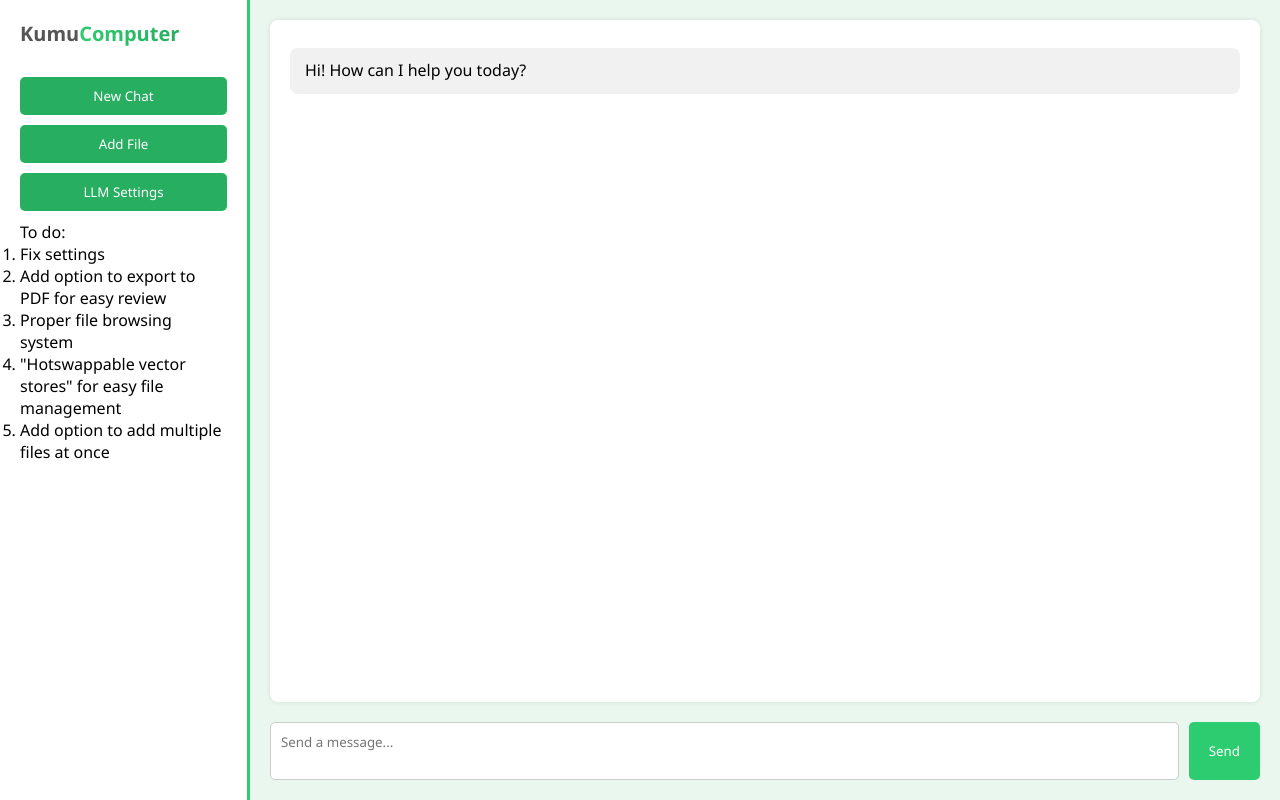
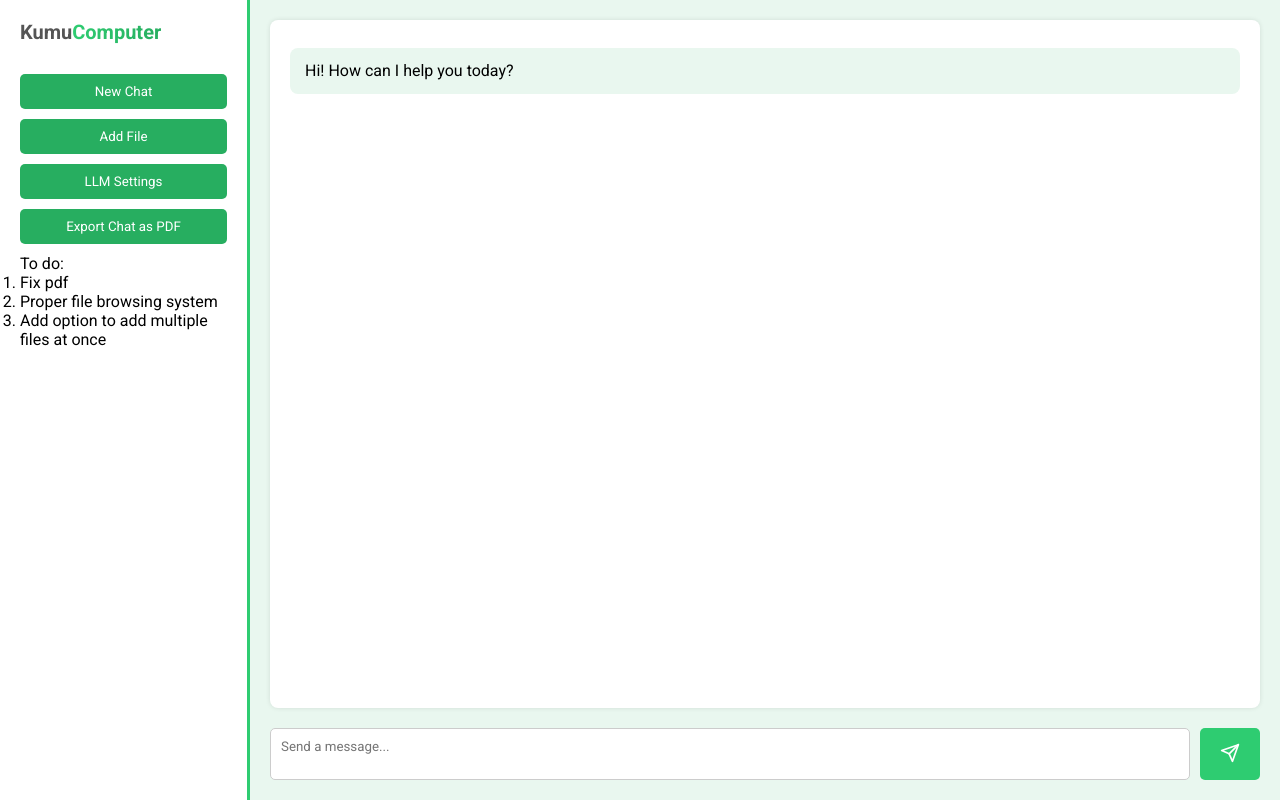
Before and after one commit to PurpleMaia/ryan-nupepa-assist, a Flask app: page /app in a window 1280 px wide. Run offline with Flask 3, Linux system fonts and the light colour scheme; some libraries are stand-ins or nearby versions.

Commit message:
added features (PDF, Proper settings menu), fixed bugs with settings and temperature causing failed request to OPENAI.

```diff
--- a/app.py
+++ b/app.py
@@ -24,21 +24,28 @@ def about():
 def chat():
     messages = request.json.get("messages", [])
     model = request.json.get("model", "gpt-4.1-mini")
-    temperature = request.json.get("temperature", 0.7)
-    max_tokens = request.json.get("max_tokens", 4096)
+    temperature = float(request.json.get("temperature", 0.7))
+    max_tokens = int(request.json.get("max_tokens", 4096))
 
-    response = client.responses.create(
-        model=model,
-        temperature=temperature,
-        max_output_tokens=max_tokens,
-        tools=[{
+    response_parameters = {
+        "model": model,
+        "max_output_tokens": max_tokens,
+        "tools": [{
             "type": "file_search",
             "vector_store_ids": ["vs_6875a8264e04819181f92591e60c1054"],
             "max_num_results": 20
         }],
-        input=messages,
-        instructions="You are KumuComputer, a helpful assistant that helps the user to research parts of Hawaiian History. Utilize relevant files to craft a response that satisfies the user's request."
-    )
+        "input": messages,
+        "instructions": "You are KumuComputer, a helpful assistant that helps the user to research parts of Hawaiian History. Utilize relevant files to craft a response that satisfies the user's request. IMPORTANT: Be sure to ALWAYS cite the file you pull information from at then end of your message."
+    }
+
+    # Temperature is not supported for these models and must be omitted.
+    no_temperature_models = {"o3", "o3-pro", "o4-mini"}
+    if model not in no_temperature_models:
+        response_parameters["temperature"] = temperature
+
+    response = client.responses.create(**response_parameters)
+
     reply = response.output_text
     print(response)
     return jsonify({'reply': reply})
--- a/static/chat.css
+++ b/static/chat.css
@@ -1,6 +1,6 @@
 body {
     margin: 0;
-    font-family: 'Segoe UI', sans-serif;
+    font-family: 'Roboto', sans-serif;
     background: var(--color-light);
     display: flex;
     height: 100vh;
@@ -10,30 +10,6 @@ body {
     -webkit-background-clip: text;
     background-clip: text;
     -webkit-text-fill-color: transparent;
-}
-.llm-settings {
-    display: flex;
-    flex-direction: column;
-    margin: 0px;
-    gap: 20px;
-}
-.llm-settings label {
-    font-size: 14px;
-    color: black;
-}
-
-.llm-settings select {
-    padding: 10px;
-    border-radius: 5px;
-    border: 1px solid #ccc;
-    background: transparent;
-}
-
-.llm-settings input[type="number"] {
-    width: 100%;
-    padding: 10px;
-    border-radius: 5px;
-    border: 1px solid #ccc;
 }
 
 .sidebar {
@@ -129,11 +105,11 @@ body {
 
 .chat-message.user {
     text-align: right;
-    background: var(--color-light)
 }
 
 .chat-message.bot {
     text-align: left;
+    background: var(--color-light)
 }
 
 .chat-message.bot code {
--- a/static/chat.js
+++ b/static/chat.js
@@ -4,7 +4,20 @@ async function sendMessage() {
     const userInput = document.getElementById("userInput");
     const chatBox = document.getElementById("chatBox");
     const message = userInput.value.trim();
+    const sendIcon = document.getElementById("sendIcon");
+    const waitIcon = document.getElementById("waitIcon");
+    const sendButton = document.getElementById("sendButton");
+
+    const temperature = document.getElementById("temperature").value;
+    const max_tokens = document.getElementById("maxTokens").value;
+    const model = document.getElementById("llmModel").value;
     if (!message) return;
+
+    sendButton.style.cursor = "wait";
+    sendButton.style.pointerEvents = "none";
+    sendButton.style.background = "var(--color-neutral)";
+    sendIcon.style.display = "none";
+    waitIcon.style.display = "inline-block";
 
     // Add user message to UI and conversation array
     appendMessage("user", message);
@@ -17,7 +30,7 @@ async function sendMessage() {
             headers: {
                 "Content-Type": "application/json"
             },
-            body: JSON.stringify({ messages: conversation })
+            body: JSON.stringify({messages: conversation, model, temperature, max_tokens})
         });
 
         const data = await response.json();
@@ -28,6 +41,13 @@ async function sendMessage() {
     } catch (error) {
         appendMessage("bot", "Error reaching server");
     }
+
+
+    sendButton.style.cursor = "pointer";
+    sendButton.style.pointerEvents = "auto";
+    sendButton.style.background = "var(--color-primary)";
+    document.getElementById("sendIcon").style.display = "inline-block";
+    document.getElementById("waitIcon").style.display = "none";
 }
 
 
@@ -45,6 +65,7 @@ function appendMessage(sender, text) {
 
 function clearChat() {
     document.getElementById("chatBox").innerHTML = "";
+    appendMessage("bot", "Hi! How can I help you today?");
 }
 
 
@@ -79,10 +100,11 @@ function addFile() {
 // !! BEGIN CHATGPT GENERATED FUNCTIONS
 function toggleSettings() {
     const panel = document.getElementById("settingsPanel");
-    panel.style.display = panel.style.display === "none" ? "block" : "none";
-  }
+    panel.style.display = panel.style.display === "none" ? "flex" : "none";
+}
 
-  document.getElementById("temperature")?.addEventListener("input", function () {
-    document.getElementById("tempValue").innerText = this.value;
-});
+function exportPDF() {
+    const doc = new jsPDF();
+    doc.save("conversation.pdf");
+}
 // !! END CHATGPT GENERATED FUNCTIONS
--- a/static/common.css
+++ b/static/common.css
@@ -14,5 +14,5 @@
     margin: 0;
     padding: 0;
     box-sizing: border-box;
-    font-family: 'Segoe UI', sans-serif;
+    font-family: 'Roboto', sans-serif;
 }
--- a/static/index.css
+++ b/static/index.css
@@ -48,7 +48,8 @@ nav a:hover {
 
 .hero {
     height: 100vh;
-    background: linear-gradient(rgba(20, 40, 30, 0.7), rgba(20, 40, 30, 0.7)), url('../static/images/cover.jpg') no-repeat center center/cover;
+    background: linear-gradient(rgba(20, 40, 30, 0.8), rgba(20, 40, 30, 0.8)),
+                url('../static/images/cover.png') no-repeat center center/cover;
     display: flex;
     justify-content: center;
     align-items: center;
--- a/templates/chat.html
+++ b/templates/chat.html
@@ -14,6 +14,14 @@
 
     <!-- DOMPurify to santize user inputs. -->
     <script type="text/javascript" src="/static/purify.min.js"></script>
+
+    <!-- jsPDF for PDF export -->
+    <script src="https://cdnjs.cloudflare.com/ajax/libs/jspdf/2.5.1/jspdf.umd.min.js"></script>
+
+    <!-- Roboto -->
+    <link rel="preconnect" href="https://fonts.googleapis.com">
+    <link rel="preconnect" href="https://fonts.gstatic.com" crossorigin>
+    <link href="https://fonts.googleapis.com/css2?family=Inter:ital,opsz,wght@0,14..32,100..900;1,14..32,100..900&family=Roboto:ital,wght@0,100..900;1,100..900&display=swap" rel="stylesheet">
 </head>
 <body>
 
@@ -22,40 +30,12 @@
         <h2>Kumu<a class="gradientText">Computer</a></h2>
         <button onclick="clearChat()">New Chat</button>
         <button onclick="addFile()">Add File</button>
-        <div class="llm-settings">
-            <button onclick="toggleSettings()">LLM Settings</button>
-            <div id="settingsPanel" style="display: none;">
-                <label>
-                    Model:
-                    <select id="llmModel">
-                        <option disabled>== Normal Models ==</option>
-                        <option value="gpt-4.1">gpt-4.1</option>
-                        <option value="gpt-4.1-mini">gpt-4.1-mini</option>
-                        <option value="gpt-4.1">gpt-4.1-nano</option>
-                        <option disabled>== Reasoning Models ==</option>
-                        <option value="o3">o3</option>
-                        <option value="o3-pro">o3-pro</option>
-                        <option value="o4-mini">o4-mini</option>
-                    </select>
-                </label>
-                <label>
-                    Temperature:
-                    <span id="tempValue"><b>0.7</b></span>
-                    <input type="range" id="temperature" min="0" max="1" step="0.1" value="0.7" />
-                </label>
-
-                <label><br>
-                    Max Tokens:
-                    <input type="number" id="maxTokens" min="10" max="32768" value="4096" />
-                </label>
-            </div>
-        </div>
+        <button onclick="toggleSettings()">LLM Settings</button>
+        <button onclick="exportPDF()">Export Chat as PDF</button>
         To do:
         <ol class="todo">
-            <li>Fix settings</li>
-            <li>Add option to export to PDF for easy review</li>
+            <li>Fix pdf</li>
             <li>Proper file browsing system</li>
-            <li>"Hotswappable vector stores" for easy file management</li>
             <li>Add option to add multiple files at once</li>
         </ol>
     </div>
@@ -68,7 +48,10 @@
         </div>
         <div class="chat-input">
             <textarea id="userInput" rows="2" placeholder="Send a message..."></textarea>
-            <button onclick="sendMessage()">Send</button>
+            <button id="sendButton" onclick="sendMessage()">
+                <img id="sendIcon" src="../static/images/send.svg" width="20px" style="-webkit-filter: invert(100%)">
+                <img id="waitIcon" src="../static/images/wait.svg" width="20px" style="-webkit-filter: invert(100%); display: none">
+            </button>
         </div>
     </div>
 
@@ -93,6 +76,34 @@
 
         <button class="roundbutton" onclick="toggleSettings()"><b>X</b> Return to chat</button>
     </div>
+
+    <div id="settingsPanel" style="display: none;">
+        <h2>LLM Settings</h2>
+        <label>
+            Model:
+            <select id="llmModel">
+                <option disabled>== Normal Models ==</option>
+                <option value="gpt-4.1">gpt-4.1</option>
+                <option value="gpt-4.1-mini">gpt-4.1-mini</option>
+                <option value="gpt-4.1">gpt-4.1-nano</option>
+                <option disabled>== Reasoning Models ==</option>
+                <option value="o3">o3</option>
+                <option value="o3-pro">o3-pro</option>
+                <option value="o4-mini">o4-mini</option>
+            </select>
+        </label>
+        <label>
+            Temperature:
+            <input type="number" id="temperature" min="0" max="2" value="0.7" />
+        </label>
+
+        <label>
+            Max Tokens:
+            <input type="number" id="maxTokens" min="10" max="32768" value="4096" />
+        </label>
+        <button class="button" onclick="toggleSettings()">Save Settings</button>
+    </div>
+
     <!-- MAIN SCRIPT -->
     <script src="../static/chat.js"></script>
 </body>
```
Also changed, not shown: other parts of static/chat.css (+27 -0 lines), static/images/send.svg (added), static/images/wait.svg (added), 2 other files.
